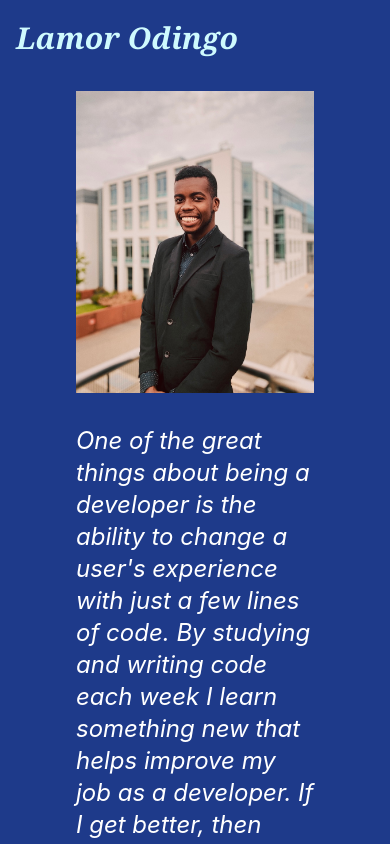
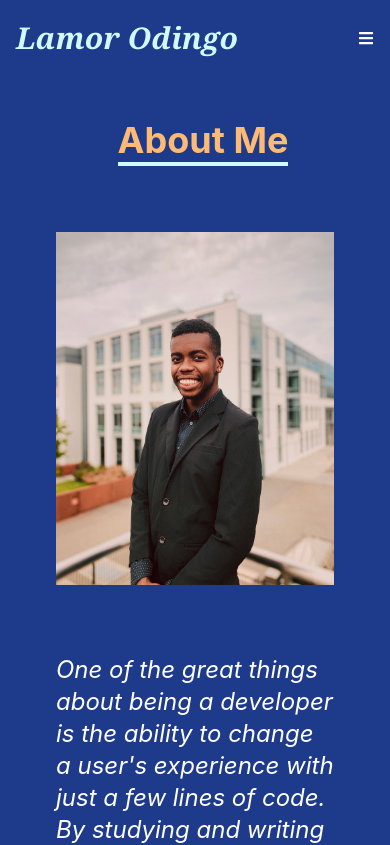
Before and after one commit to odingol/React_Portfolio, a React (Create React App) app: page /about in a window 390 px wide. Shown: the top 845 px of the page. Built offline with nearby package versions, Linux system fonts and the light colour scheme.

Commit message:
added mobile responsiveness navbar

```diff
--- a/src/components/Navbar.js
+++ b/src/components/Navbar.js
@@ -1,9 +1,15 @@
-import React from "react";
+import React, { useState } from "react";
 import { FaGithub, FaLinkedin } from "react-icons/fa";
 import { BsFillPersonLinesFill } from "react-icons/bs";
 import { Link } from "react-router-dom";
+import {
+  FaBars,
+  FaTimes,
+} from "react-icons/fa";
 
 export default function Navbar() {
+  const [nav, setNav] = useState(false);
+  const handleClick = () => setNav(!nav);
   return (
     <div className="w-full fixed flex justify-between items-center px-4 py-5 bg-blue-900 text-white z-20">
       <h1 className="flex text-3xl font-serif italic justify-start font-semibold text-cyan-100">
@@ -24,8 +30,32 @@ export default function Navbar() {
         </li>
       </ul>
 
+      {/* Mobile Menu */}
+      <div onClick={ handleClick } className="md:hidden z-50">
+        {!nav ? <FaBars /> : <FaTimes />}
+      </div>
+
+      <ul className={
+        !nav
+        ? 'hidden'
+        : 'absolute top-0 left-0 h-screen w-full flex flex-col justify-center items-center bg-blue-900'
+      }>
+        <li className="hover:text-[#ed6a5a] hover:animate-pulse py-6 text-3xl">
+          <Link onClick={ handleClick } to="/">Home</Link>
+        </li>
+        <li className="hover:text-[#ed6a5a] hover:animate-pulse py-6 text-3xl">
+          {' '}
+          <Link onClick={ handleClick } to="/about">About</Link>
+        </li>
+        <li className="hover:text-[#ed6a5a] hover:animate-pulse py-6 text-3xl">
+          <Link onClick={ handleClick } to="/projects">Projects</Link>
+        </li>
+        <li className="hover:text-[#ed6a5a] hover:animate-pulse py-6 text-3xl">
+          <Link onClick={ handleClick } to="/contact">Contact</Link>
+        </li>
+      </ul>
+
       {/* Media Menu */}
-
       <div className="hidden lg:flex fixed flex-col top-[60%] left-[95%] px-5">
         <ul>
           <li className="w-[160px] h-[60px] flex justify-between items-center mr-[100px] hover:ml-[-100px] duration-300 hover:bg-blue-600 text-cyan-100 hover:text-gray-300 px-3">
--- a/src/components/pages/About.js
+++ b/src/components/pages/About.js
@@ -7,17 +7,17 @@ export default function About() {
 };
 
   return (
-    <div name="About" className="w-full h-screen bg-blue-900 text-white">
-      <div className="flex flex-col justify-center items-center w-full h-full px-10 py-10">
+    <div name="About" className="w-full h-full bg-blue-900 text-white px-5">
+      <div className="flex flex-col justify-center items-center w-full h-full">
         <div className="max-w-[1000px] w-full flex justify-center py-10">
-          <div className="sm:text-right pb-8 pl-4">
+          <div className="sm:text-right pb-8 pl-4 py-20">
             <p className="text-4xl text-orange-300 font-bold inline border-b-4 border-cyan-100">
               {section.title}
             </p>
           </div>
         </div>
-        <div className="max-w-[1000px] w-full grid sm:grid-cols-2 gap-8 px-4">
-          <div className="px-5">
+        <div className="max-w-[1000px] w-full h-screen grid sm:grid-cols-2 gap-8 px-4">
+          <div className="px-5 py-0">
             <img src="./img/portfolio-bg-image.jpg" alt="Profile Headshot" />
           </div>
           <div className="text-2xl px-5 italic">
--- a/src/components/pages/Contact.js
+++ b/src/components/pages/Contact.js
@@ -7,13 +7,13 @@ export default function Contact() {
     message: "Feel free to reach out to me. I look forward to hearing from you!"
   }
   return (
-    <div name="Contact" className="w-full h-screen bg-indigo-600 text-white h-full">
+    <div name="Contact" className="w-full h-screen bg-indigo-600 text-white h-full px-7">
       <div className="flex flex-col justify-center items-center w-full h-screen">
         <div className="flex flex-col items-center mt-32">
           <p className="text-4xl text-green-400 font-bold inline border-b-4 border-cyan-100">
             {section.title}
           </p>
-          <p className="pt-5 text-cyan-100 text-xl">
+          <p className="pt-5 text-cyan-100 text-xl text-center">
             {section.message}
           </p>
           <div className="pt-10">
```
